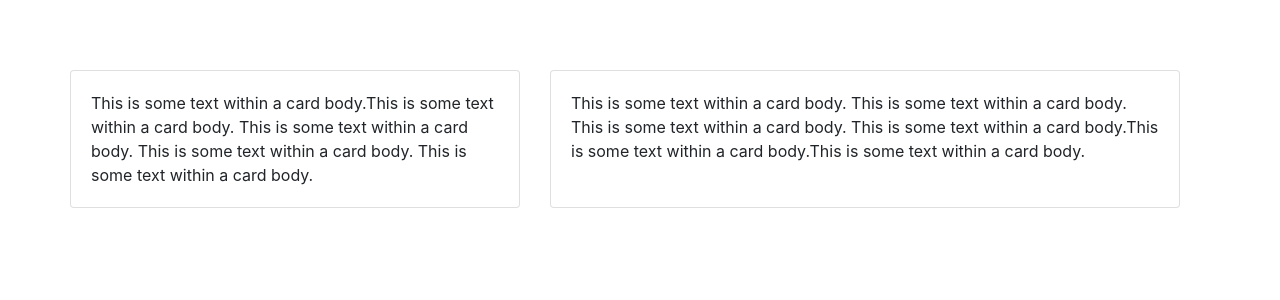
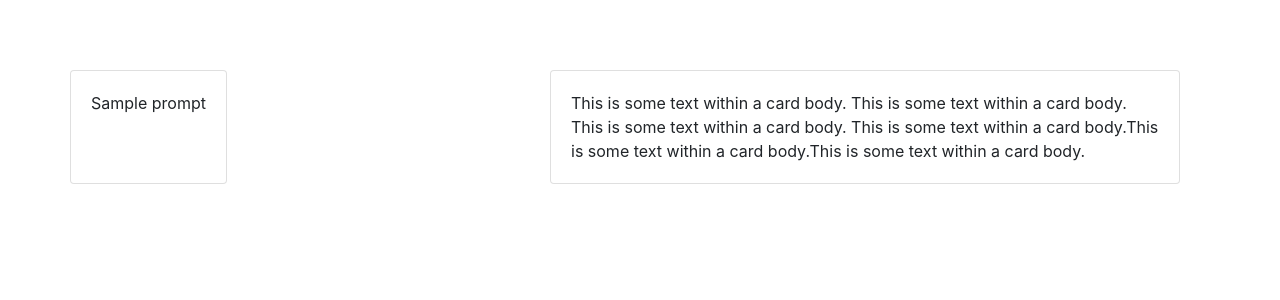
Before and after one commit to khinzen/final-project, a Flask app: template templates/result.html in a window 1280 px wide. Shown: the part 56-356 px from the top of the page. Run offline with Flask 3, Linux system fonts and the light colour scheme; the template is opened without the code that fills it: most values are stand-ins (such as "Sample title", 1, 10 or a date in 2020).

Commit message:
two linked pages
push a prompt through the website

```diff
--- a/app.py
+++ b/app.py
@@ -1,19 +1,19 @@
-from flask import Flask, render_template, request
+from flask import Flask, render_template, request, redirect, url_for
 
 app = Flask(__name__)
 
-@app.route('/')
+@app.route('/', methods=["POST", "GET"])
 def hello():
-    return render_template('home.html')
+    if request.method == "POST":
+        prompt = request.form["in"]
+        return render_template('result.html', prompt = prompt)
+    else:
+	    return render_template("home.html")
 
 @app.route('/index')
 def index():
     return render_template('index.html')
 
-@app.route('/result')
-def result():
-    return render_template('result.html')
-
 @app.route('/login')
 def login():
     return render_template('login.html')
--- a/templates/result.html
+++ b/templates/result.html
@@ -5,8 +5,7 @@
     <div class="left-content">
         <div class="card">
             <div class="card-body">
-              This is some text within a card body.This is some text within a card body. This is some text within a card body. This is some text within a card body.
-              This is some text within a card body.
+              {{ prompt }}
             </div>
           </div>
     </div>
```
Also changed, not shown: templates/home.html (+10 -3 lines).
